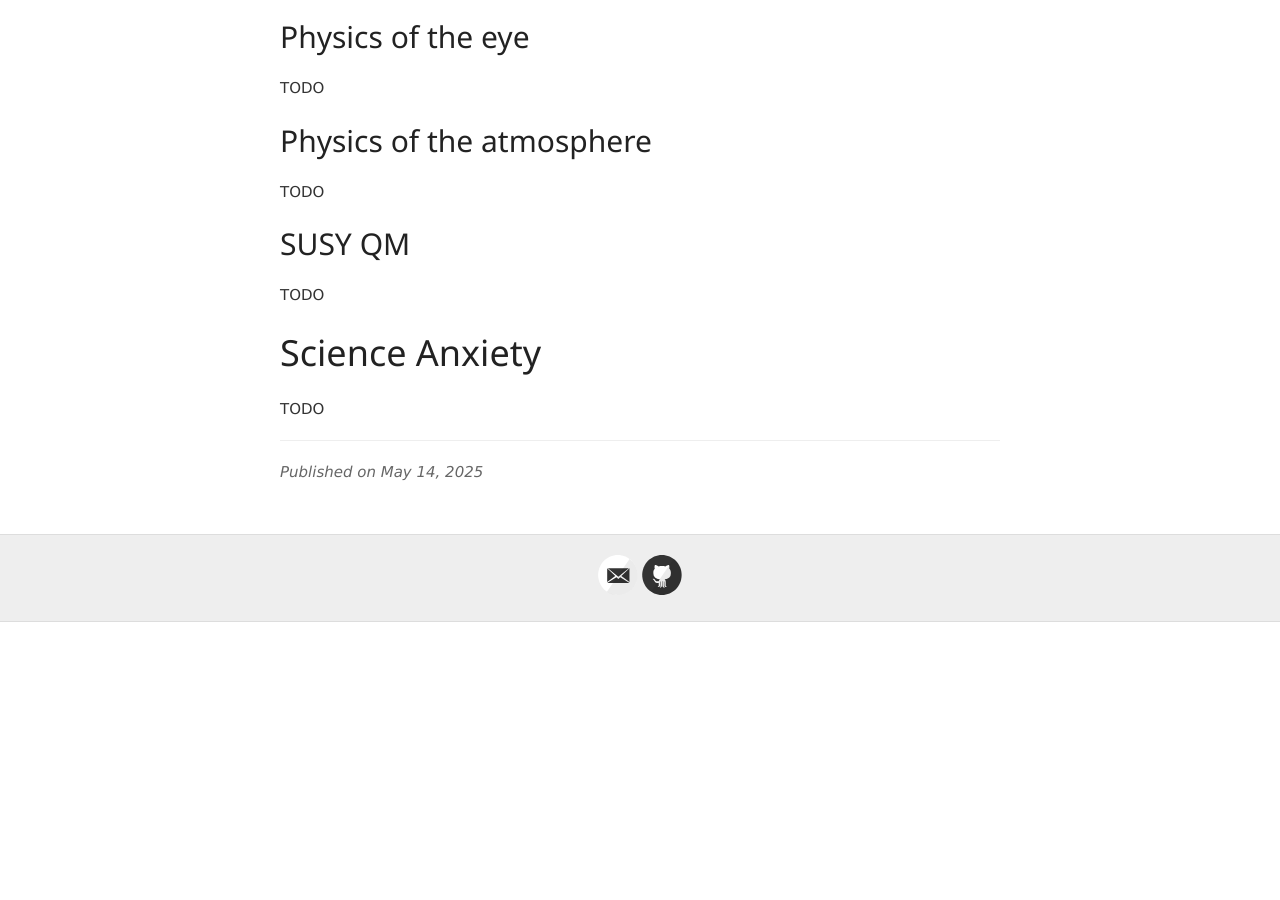
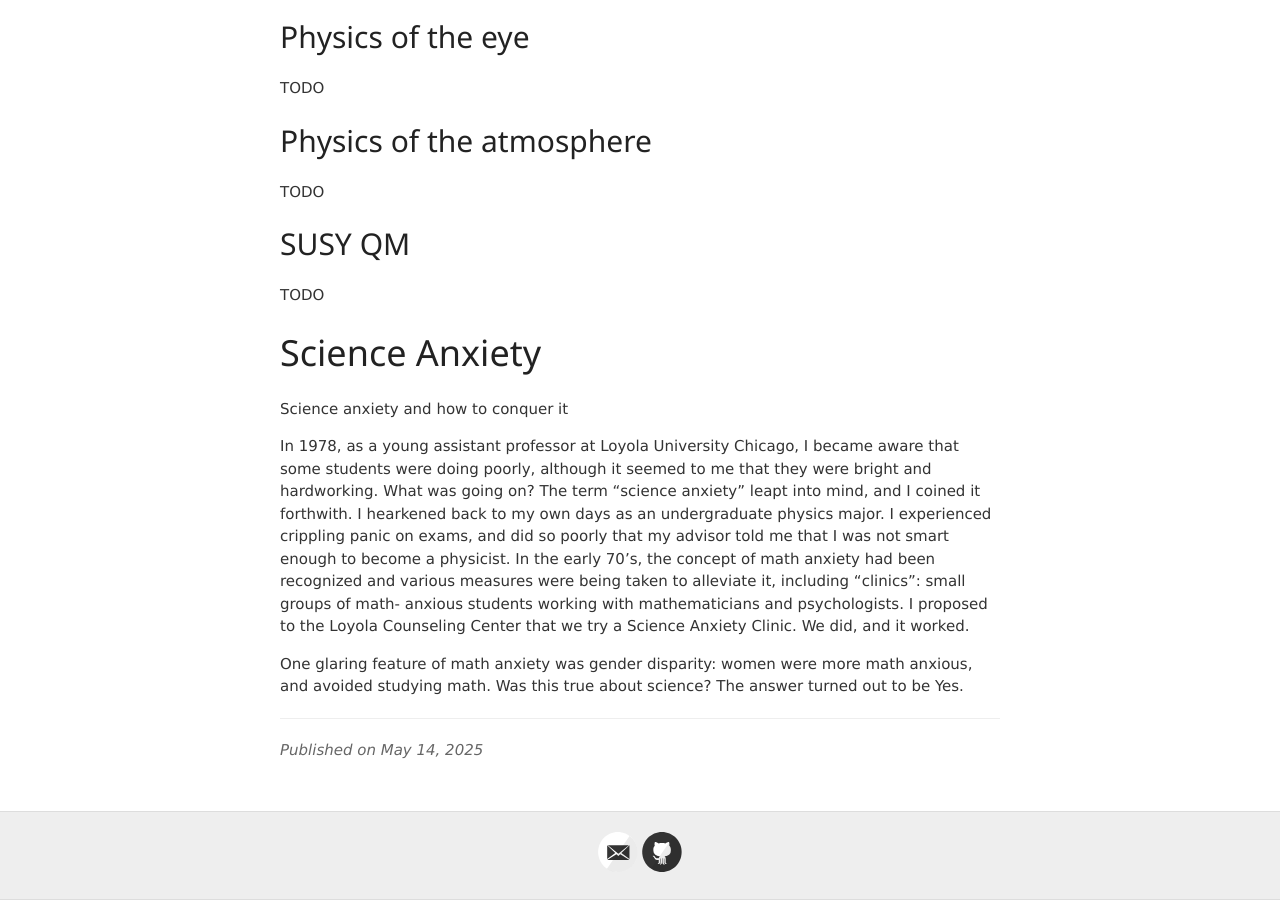
Before and after one commit to jvmallow/jvmallow.github.io, a Jekyll site: the page built from _posts/2025-05-14-Physics.md, in a window 1280 px wide and 900 px high, scrolled down 875 px. Built offline with Jekyll 4.4.1, drawn with Linux system fonts in a browser that asks for light colours; a script that is not in the unit is left out; before the commit the page ends 1497 px from its top, so only the background shows below that.

Commit message:
Update 2025-05-14-Physics.md

```diff
--- a/_posts/2025-05-14-Physics.md
+++ b/_posts/2025-05-14-Physics.md
@@ -36,4 +36,8 @@ TODO
 
 # Science Anxiety
 
-TODO
+Science anxiety and how to conquer it
+
+In 1978, as a young assistant professor at Loyola University Chicago, I became aware that some students were doing poorly, although it seemed to me that they were bright and hardworking. What was going on? The term “science anxiety” leapt into mind, and I coined it forthwith. I hearkened back to my own days as an undergraduate physics major. I experienced crippling panic on exams, and did so poorly that my advisor told me that I was not smart enough to become a physicist. In the early 70’s, the concept of math anxiety had been recognized and various measures were being taken to alleviate it, including “clinics”: small groups of math- anxious students working with mathematicians and psychologists. I proposed to the Loyola Counseling Center that we try a Science Anxiety Clinic. We did, and it worked.
+
+One glaring feature of math anxiety was gender disparity: women were more math anxious, and avoided studying math. Was this true about science? The answer turned out to be Yes.
```
